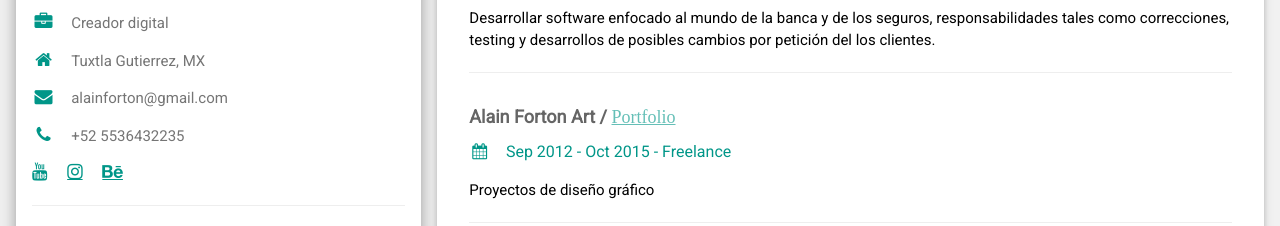
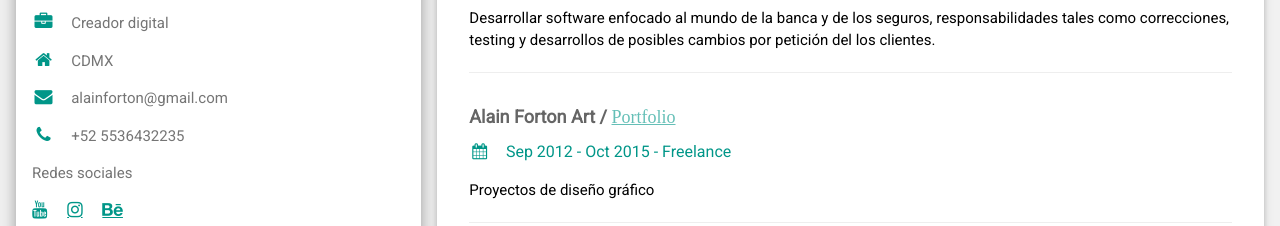
Before and after one commit to alainforton/cv, a plain HTML site: page index.html in a window 1280 px wide. Shown: the part 537-763 px from the top of the page. Drawn offline with nearby package versions, Linux system fonts and the light colour scheme.

Commit message:
Update index.html

```diff
--- a/index.html
+++ b/index.html
@@ -23,9 +23,10 @@ html,body,h1,h2,h3,h4,h5,h6 {font-family: "Roboto", sans-serif}
         </div>
         <div class="w3-container">
           <p><i class="fa fa-briefcase fa-fw w3-margin-right w3-large w3-text-teal"></i>Creador digital</p>
-          <p><i class="fa fa-home fa-fw w3-margin-right w3-large w3-text-teal"></i>Tuxtla Gutierrez, MX</p>
+          <p><i class="fa fa-home fa-fw w3-margin-right w3-large w3-text-teal"></i>CDMX</p>
           <p><i class="fa fa-envelope fa-fw w3-margin-right w3-large w3-text-teal"></i>alainforton@gmail.com</p>
           <p><i class="fa fa-phone fa-fw w3-margin-right w3-large w3-text-teal"></i>+52 5536432235</p>
+		<p>Redes sociales</p>
   <a class="fa fa-youtube w3-hover-opacity w3-margin-right w3-large w3-text-teal" href="https://www.youtube.com/c/dpestudios/"></a>
   <a class="fa fa-instagram w3-hover-opacity w3-margin-right w3-large w3-text-teal" href="https://www.instagram.com/dp_deadpixel/"></a>
   <a class="fa fa-behance w3-hover-opacity w3-margin-right w3-large w3-text-teal" href="https://www.behance.net/alainforton"></a>
```
